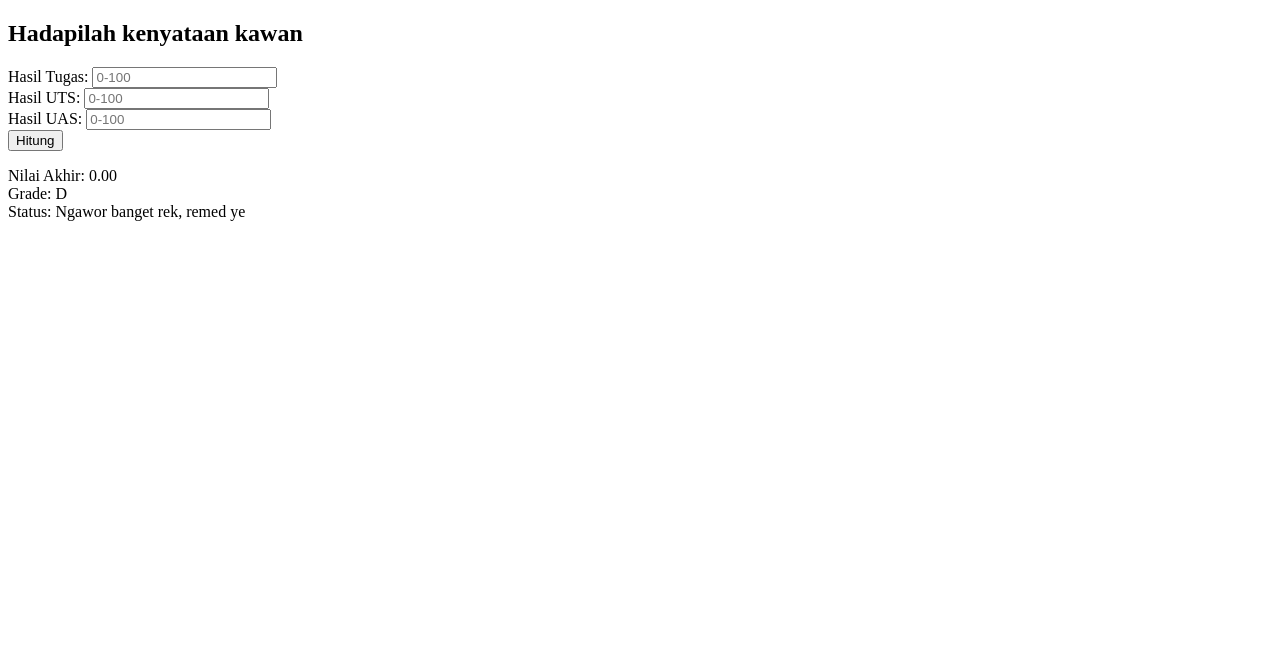
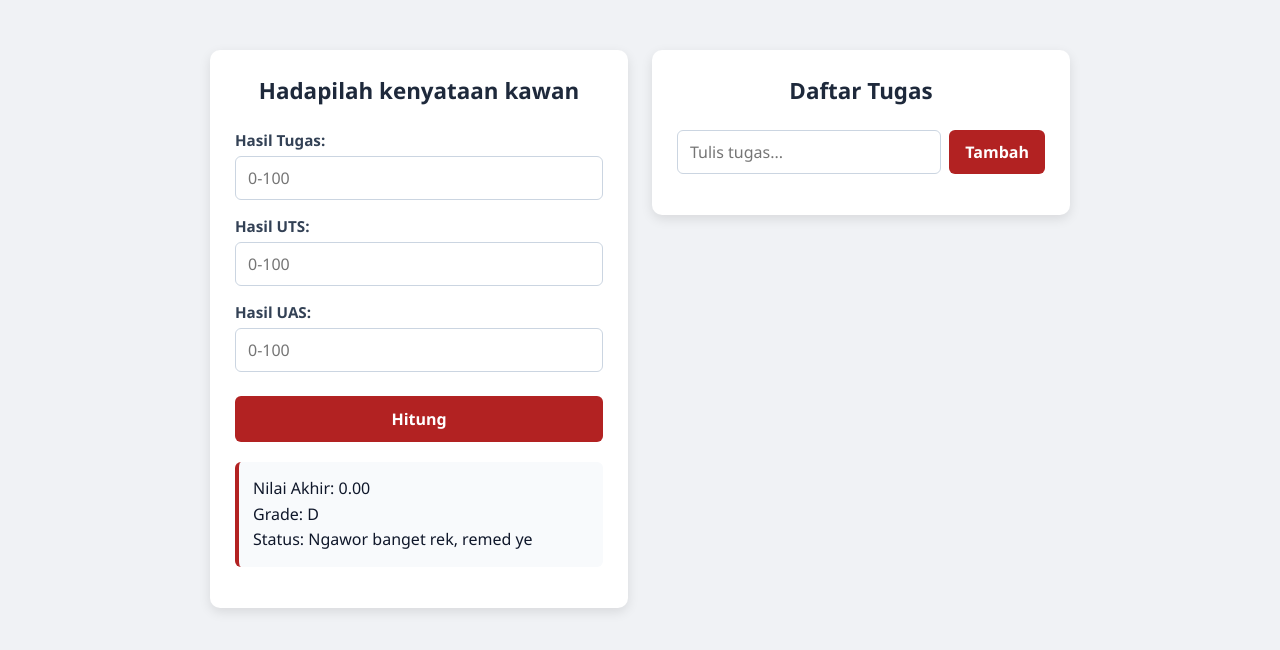
Before and after one commit to mnurfaizinid-code/Tugas_Kuliah_2, a plain HTML site: page index.html in a window 1280 px wide. Both pictures are taken after a click on the button "Hitung". Drawn offline with Linux system fonts and the light colour scheme.

Commit message:
Add files via upload

```diff
--- a/index.html
+++ b/index.html
@@ -4,9 +4,11 @@
         <meta charset="UTF-8">
         <meta name="viewport" content="width=device-width, initial-scale=1.0">
         <title>Hitung Nilai Akhir</title>
+        <link rel="stylesheet" href="style.css">
     </head>
     <body>
 
+    <div class="card">
         <h2>Hadapilah kenyataan kawan</h2>
 
         <div class="form-group">
@@ -24,9 +26,18 @@
             <input type="number" id="uas" placeholder="0-100">
         </div>
 
-    <button onclick="hitungNilai()">Hitung</button>
+        <button class="btn-utama" onclick="hitungNilai()">Hitung</button>
+        <p id="hasil"></p>
+    </div>
 
-    <p id="hasil"></p>
+    <div class="card">
+        <h2>Daftar Tugas</h2>
+        <div class="input-row">
+            <input type="text" id="input-tugas" placeholder="Tulis tugas...">
+            <button class="btn-utama" onclick="tambahTugas()">Tambah</button>
+        </div>
+        <ul id="daftar"></ul>
+    </div>
 
     <script src="script.js"></script>
 
--- a/script.js
+++ b/script.js
@@ -19,16 +19,16 @@ function hitungNilai() {
         let keterangan = "";
             switch (grade) {
                 case "A":
-                keterangan = "Dah pasti lulus, anda hebat";
+                    keterangan = "Dah pasti lulus, anda hebat";
                 break;
                 case "B":
-                keterangan = "Nanggung ye";
+                    keterangan = "Nanggung ye";
                 break;
                 case "C":
-                keterangan = "Ok aja";
+                    keterangan = "Ok aja";
                 break;
                 case "D":
-                keterangan = "Ngawor banget rek, remed ye";
+                    keterangan = "Ngawor banget rek, remed ye";
                 break;
             }
 
@@ -37,3 +37,44 @@ function hitungNilai() {
             "Grade: " + grade + "<br>" +
             "Status: " + keterangan;
         }
+
+let daftarTugas = [];
+
+function tambahTugas() {
+    let input = document.getElementById("input-tugas");
+
+    if (input.value === "") {
+        return;
+    }
+
+    daftarTugas.push({judul: input.value, selesai: false});
+    input.value = "";
+    tampilkan();
+}
+
+function tandaiSelesai(index) {
+    daftarTugas[index].selesai = !daftarTugas[index].selesai;
+    tampilkan();
+}
+
+function hapusTugas(index) {
+    daftarTugas.splice(index, 1);
+    tampilkan();
+}
+
+function tampilkan() {
+    let html = "";
+
+    for (let i = 0; i < daftarTugas.length; i++) {
+        let kelas = "";
+        if (daftarTugas[i].selesai) {
+            kelas = "selesai";
+        }
+
+        html += "<li class='" + kelas + "'>" + daftarTugas[i].judul +
+            " <button onclick='tandaiSelesai(" + i + ")'>Selesai</button>" +
+            " <button onclick='hapusTugas(" + i + ")'>Hapus</button></li>";
+    }
+
+    document.getElementById("daftar").innerHTML = html;
+}
--- /dev/null
+++ b/style.css
@@ -0,0 +1,156 @@
+* {
+    box-sizing: border-box;
+    font-family: 'Segoe UI', Tahoma, Geneva, Verdana, sans-serif;
+}
+
+html {
+    background-color: #f0f2f5;
+}
+
+body {
+    display: flex;
+    justify-content: center;
+    align-items: flex-start;
+    gap: 24px;
+    flex-wrap: wrap;
+    max-width: 900px;
+    margin: 50px auto;
+    padding: 0 20px;
+}
+
+.card {
+    flex: 1;
+    min-width: 320px;
+    max-width: 420px;
+    padding: 25px;
+    background-color: #ffffff;
+    border-radius: 10px;
+    box-shadow: 0 4px 12px rgba(0, 0, 0, 0.1);
+}
+
+h2 {
+    text-align: center;
+    color: #1e293b;
+    margin-top: 0;
+    margin-bottom: 24px;
+    font-size: 1.4rem;
+}
+
+.form-group {
+    margin-bottom: 16px;
+}
+
+label {
+    display: block;
+    margin-bottom: 6px;
+    font-weight: 600;
+    color: #334155;
+    font-size: 0.95rem;
+}
+
+input[type="number"],
+input[type="text"] {
+    width: 100%;
+    padding: 10px 12px;
+    border: 1px solid #cbd5e1;
+    border-radius: 6px;
+    font-size: 1rem;
+    transition: border-color 0.2s;
+}
+
+input[type="number"]:focus,
+input[type="text"]:focus {
+    outline: none;
+    border-color: #B22222;
+}
+
+.btn-utama {
+    width: 100%;
+    padding: 12px;
+    margin-top: 8px;
+    background-color: #B22222;
+    color: #ffffff;
+    border: none;
+    border-radius: 6px;
+    font-size: 1rem;
+    font-weight: 600;
+    cursor: pointer;
+    transition: background-color 0.2s;
+}
+
+.btn-utama:hover {
+    background-color: #B22222;
+}
+
+#hasil:not(:empty) {
+    margin-top: 20px;
+    padding: 14px;
+    background-color: #f8fafc;
+    border-left: 4px solid #B22222;
+    border-radius: 6px;
+    color: #0f172a;
+    line-height: 1.6;
+}
+
+/* Styling Bagian Daftar Tugas */
+.input-row {
+    display: flex;
+    gap: 8px;
+    margin-bottom: 16px;
+}
+
+.input-row .btn-utama {
+    width: auto;
+    margin-top: 0;
+    padding: 10px 16px;
+    white-space: nowrap;
+}
+
+#daftar {
+    list-style: none;
+    padding: 0;
+    margin: 0;
+}
+
+#daftar li {
+    display: flex;
+    align-items: center;
+    gap: 6px;
+    padding: 10px 12px;
+    margin-bottom: 8px;
+    background-color: #f8fafc;
+    border: 1px solid #e2e8f0;
+    border-radius: 6px;
+    color: #0f172a;
+    word-break: break-word;
+}
+
+.selesai {
+    text-decoration: line-through;
+    color: #94a3b8 !important;
+}
+
+#daftar li button {
+    padding: 5px 10px;
+    border: none;
+    border-radius: 4px;
+    font-size: 0.8rem;
+    font-weight: 600;
+    color: #ffffff;
+    cursor: pointer;
+    text-decoration: none;
+    transition: opacity 0.2s;
+}
+
+#daftar li button:hover {
+    opacity: 0.85;
+}
+
+#daftar li button:first-of-type {
+    margin-left: auto;
+    background-color: #16a34a;
+}
+
+#daftar li button:last-of-type {
+    background-color: #dc2626;
+}
```
Lines whose indentation alone changed are shown as unchanged.
